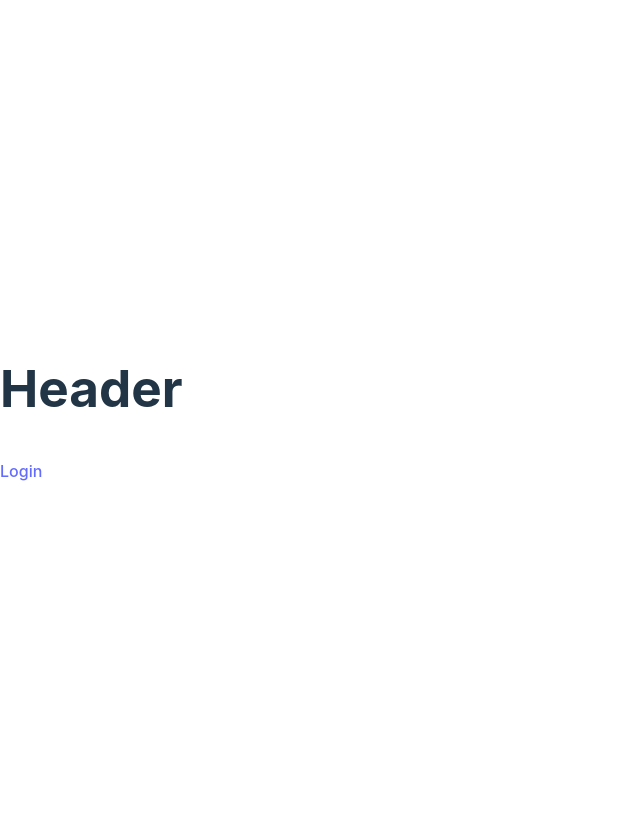
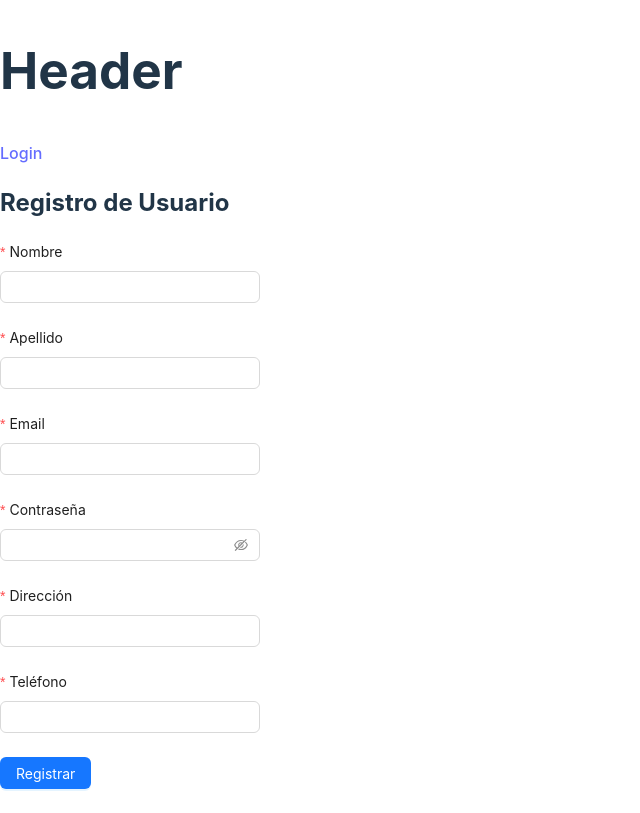
Before and after one commit to DaniCabrera91/ecommerce_front, a React (Vite) app: page /register in a window 1280 px wide. Before the commit this address had no page. Shown: the whole page, without its empty margins (0-640 px from the left). Built offline with nearby package versions, Linux system fonts and the light colour scheme.

Commit message:
Finished correcting small operating errors with the admin part and adding the register component to create new users, the register button needs to be added to the header with the rest of the elements.

```diff
--- a/src/App.jsx
+++ b/src/App.jsx
@@ -1,13 +1,14 @@
-import { BrowserRouter as Router, Route, Routes } from 'react-router-dom'
-import Login from './components/Login/Login'
-import Profile from './components/Profile/Profile'
-import Products from './components/Products/Products'
-import Cart from './components/Cart/Cart'
-import Admin from './components/Admin/Admin'
-import TheHeader from './components/TheHeader/TheHeader'
-import { UserProvider } from './context/UserContext/UserState'
-import { ProductsProvider } from './context/ProductsContext/ProductsState'
-import { OrdersProvider } from './context/OrdersContext/OrdersState'
+import { BrowserRouter as Router, Route, Routes } from 'react-router-dom';
+import Login from './components/Login/Login';
+import Profile from './components/Profile/Profile';
+import Products from './components/Products/Products';
+import Cart from './components/Cart/Cart';
+import Admin from './components/Admin/Admin';
+import TheHeader from './components/TheHeader/TheHeader';
+import { UserProvider } from './context/UserContext/UserState';
+import { ProductsProvider } from './context/ProductsContext/ProductsState';
+import { OrdersProvider } from './context/OrdersContext/OrdersState';
+import Register from './components/RegisterUser/RegisterUser';
 
 function App() {
   return (
@@ -22,11 +23,13 @@ function App() {
               <Route path="/products" element={<Products />} />
               <Route path="/cart" element={<Cart />} />
               <Route path="/admin" element={<Admin />} />
+              <Route path="/register" element={<Register />} />
             </Routes>
           </Router>
         </OrdersProvider>
       </ProductsProvider>
     </UserProvider>
-	)
+  );
 }
-export default App
+
+export default App;
--- a/src/components/Products/CreateProduct.jsx
+++ b/src/components/Products/CreateProduct.jsx
@@ -7,11 +7,10 @@ const CreateProduct = () => {
     const hasFetchedCategories = useRef(false)
 
     useEffect(() => {
-        if (!hasFetchedCategories.current) {
+        if (categories.length === 0) {
             getCategories();
-            hasFetchedCategories.current = true
         }
-    }, [getCategories]);
+    }, [getCategories, categories])
 
     const onFinish = (values) => {
         createProduct(values)
--- a/src/components/Products/Products.jsx
+++ b/src/components/Products/Products.jsx
@@ -1,16 +1,29 @@
-import { useContext, useEffect } from 'react'
-import { ProductsContext } from '../../context/ProductsContext/ProductsState'
+import { useContext, useEffect, useState } from 'react';
+import { ProductsContext } from '../../context/ProductsContext/ProductsState';
 
 const Products = () => {
-    const { getProducts, products, addCart, cart } = useContext(ProductsContext)
+  const { getProducts, products, addCart, cart } = useContext(ProductsContext);
+  const [loading, setLoading] = useState(true);
 
   useEffect(() => {
-        getProducts()
-    }, [getProducts])
+    const fetchProducts = async () => {
+      try {
+        await getProducts();
+      } catch (error) {
+        console.error('Error fetching products:', error);
+      } finally {
+        setLoading(false);
+      }
+    };
+
+    fetchProducts();
+  }, [getProducts]);
 
   useEffect(() => {
-        localStorage.setItem('cart', JSON.stringify(cart))
-    }, [cart])
+    localStorage.setItem('cart', JSON.stringify(cart));
+  }, [cart]);
+
+  if (loading) return <div>Loading products...</div>;
 
   return (
     <>
@@ -22,7 +35,7 @@ const Products = () => {
         </div>
       ))}
     </>
-    )
-}
+  );
+};
 
-export default Products
+export default Products;
--- /dev/null
+++ b/src/components/RegisterUser/RegisterUser.jsx
@@ -0,0 +1,129 @@
+import React, { useState } from 'react';
+import { Form, Input, Button, message } from 'antd';
+import { useNavigate } from 'react-router-dom';
+import axios from 'axios';
+
+const API_URL = import.meta.env.VITE_API_URL;
+
+const Register = () => {
+  const [loading, setLoading] = useState(false);
+  const navigate = useNavigate();
+
+  const onFinish = async (values) => {
+    setLoading(true);
+    try {
+      const response = await axios.post(`${API_URL}/users`, values);
+      message.success('Usuario registrado con éxito');
+      navigate('/');
+    } catch (error) {
+      message.error('Error al registrar el usuario');
+      console.error('Error de registro:', error);
+    } finally {
+      setLoading(false);
+    }
+  };
+
+  return (
+    <div className="register-container">
+      <h2>Registro de Usuario</h2>
+      <Form
+        name="register"
+        onFinish={onFinish}
+        layout="vertical"
+        initialValues={{
+          remember: true,
+        }}
+      >
+        <Form.Item
+          label="Nombre"
+          name="firstName"
+          rules={[
+            {
+              required: true,
+              message: 'Por favor ingrese su nombre',
+            },
+          ]}
+        >
+          <Input />
+        </Form.Item>
+
+        <Form.Item
+          label="Apellido"
+          name="lastName"
+          rules={[
+            {
+              required: true,
+              message: 'Por favor ingrese su apellido',
+            },
+          ]}
+        >
+          <Input />
+        </Form.Item>
+
+        <Form.Item
+          label="Email"
+          name="email"
+          rules={[
+            {
+              type: 'email',
+              message: 'El correo electrónico no es válido',
+            },
+            {
+              required: true,
+              message: 'Por favor ingrese su correo electrónico',
+            },
+          ]}
+        >
+          <Input />
+        </Form.Item>
+
+        <Form.Item
+          label="Contraseña"
+          name="password"
+          rules={[
+            {
+              required: true,
+              message: 'Por favor ingrese su contraseña',
+            },
+          ]}
+        >
+          <Input.Password />
+        </Form.Item>
+
+        <Form.Item
+          label="Dirección"
+          name="address"
+          rules={[
+            {
+              required: true,
+              message: 'Por favor ingrese su dirección',
+            },
+          ]}
+        >
+          <Input />
+        </Form.Item>
+
+        <Form.Item
+          label="Teléfono"
+          name="phone"
+          rules={[
+            {
+              required: true,
+              message: 'Por favor ingrese su teléfono',
+            },
+          ]}
+        >
+          <Input />
+        </Form.Item>
+
+        <Form.Item>
+          <Button type="primary" htmlType="submit" loading={loading}>
+            Registrar
+          </Button>
+        </Form.Item>
+      </Form>
+    </div>
+  );
+};
+
+export default Register;
```
Also changed, not shown: src/components/Admin/Admin.jsx (line endings or trailing spaces), src/context/ProductsContext/ProductsState.jsx (line endings or trailing spaces), src/context/UserContext/UserReducer.jsx (line endings or trailing spaces). Lines whose indentation alone changed are shown as unchanged.
